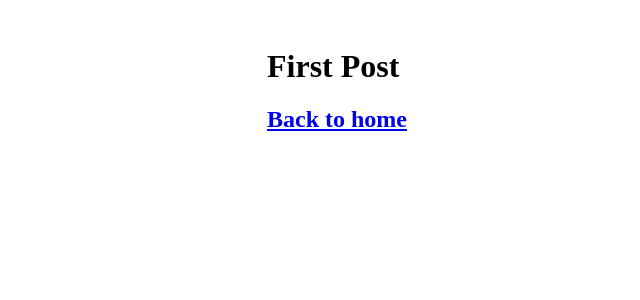
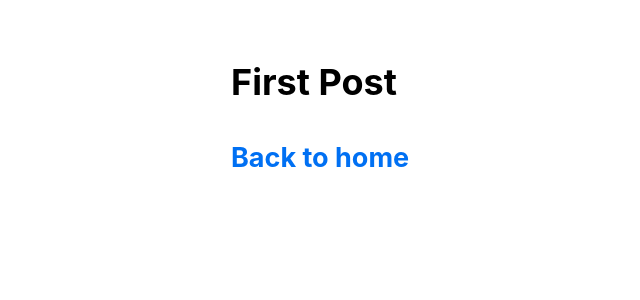
Before and after one commit to AlexandreKimura/nextjs-blog-example-igti, a Next.js app: page /posts/first-post in a window 1280 px wide. Shown: the top 300 px of the page, without its empty margins (85-725 px from the left). Built offline with nearby package versions, Linux system fonts and the light colour scheme.

Commit message:
Add global styles

```diff
--- /dev/null
+++ b/pages/_app.tsx
@@ -0,0 +1,6 @@
+import { AppProps } from "next/app";
+import '../styles/global.css'
+
+export default function App({Component, pageProps}: AppProps) {
+  return <Component {...pageProps} />
+}
--- /dev/null
+++ b/styles/global.css
@@ -0,0 +1,27 @@
+html,
+body {
+  padding: 0;
+  margin: 0;
+  font-family: -apple-system, BlinkMacSystemFont, "Segoe UI", Roboto, Oxygen,
+    Ubuntu, Cantarell, "Open Sans", "Helvetica Neue", sans-serif;
+  line-height: 1.6;
+  font-size: 18px;
+}
+
+* {
+  box-sizing: border-box;
+}
+
+a {
+  color: #0070f3;
+  text-decoration: none;
+}
+
+a:hover {
+  text-decoration: underline;
+}
+
+img {
+  max-width: 100%;
+  display: block;
+}
```
